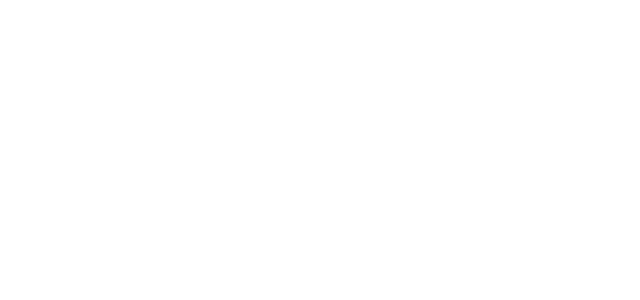
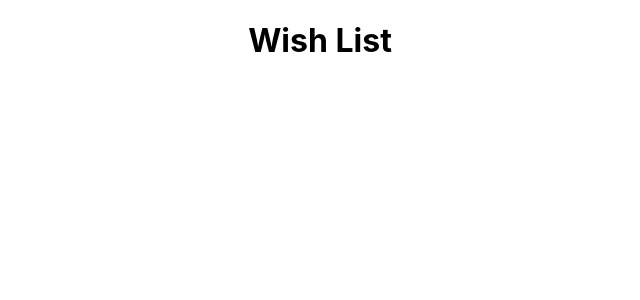
Before and after one commit to adeltancsik/webshop, a React (Create React App) app: page /wishlist in a window 1280 px wide. Shown: the top 300 px of the page, without its empty margins (320-960 px from the left). Built offline with nearby package versions, Linux system fonts and the light colour scheme.

Commit message:
add wishlist component and router

```diff
--- a/src/App.js
+++ b/src/App.js
@@ -5,6 +5,7 @@
 import store from "./store";
 import ProductListContainer from "./components/ProductListContainer";
 import ShoppingCartContainer from "./components/ShoppingCartContainer";
+import WishlistContainer from './components/WishlistContainer';
 import AdminContainer from "./components/AdminContainer";
 import DetailPageContainer from "./components/DetailPageContainer";
 
@@ -14,6 +15,7 @@
       <div className="App">
         <Route exact path="/" component={ProductListContainer} />
         <Route path="/shopping-cart" component={ShoppingCartContainer} />
+        <Route path="/wishlist" component={WishlistContainer} />
         <Route path="/admin" component={AdminContainer} />
         <Route path="/detail-page/:id" component={DetailPageContainer} />
       </div>
--- a/src/components/ProductList.js
+++ b/src/components/ProductList.js
@@ -9,6 +9,11 @@
         <Link to="/shopping-cart">
           <button>Cart</button>
         </Link>
+
+        <Link to="/wishlist">
+          <button>Wish List</button>
+        </Link>
+
       </header>
       <main>
         <h2>ProductList</h2>
--- /dev/null
+++ b/src/components/Wishlist.js
@@ -0,0 +1,11 @@
+import React from 'react';
+
+export default class Wishlist extends React.Component {
+    render(){
+        return (
+            <div>
+                <h1>Wish List</h1>
+            </div>
+        )
+    }
+}
--- /dev/null
+++ b/src/components/WishlistContainer.js
@@ -0,0 +1,12 @@
+import React from 'react';
+import Wishlist from './Wishlist';
+
+export default class WishlistContainer extends React.Component {
+    render(){
+        return (
+            <div>
+                <Wishlist />
+            </div>
+        )
+    }
+}
```
